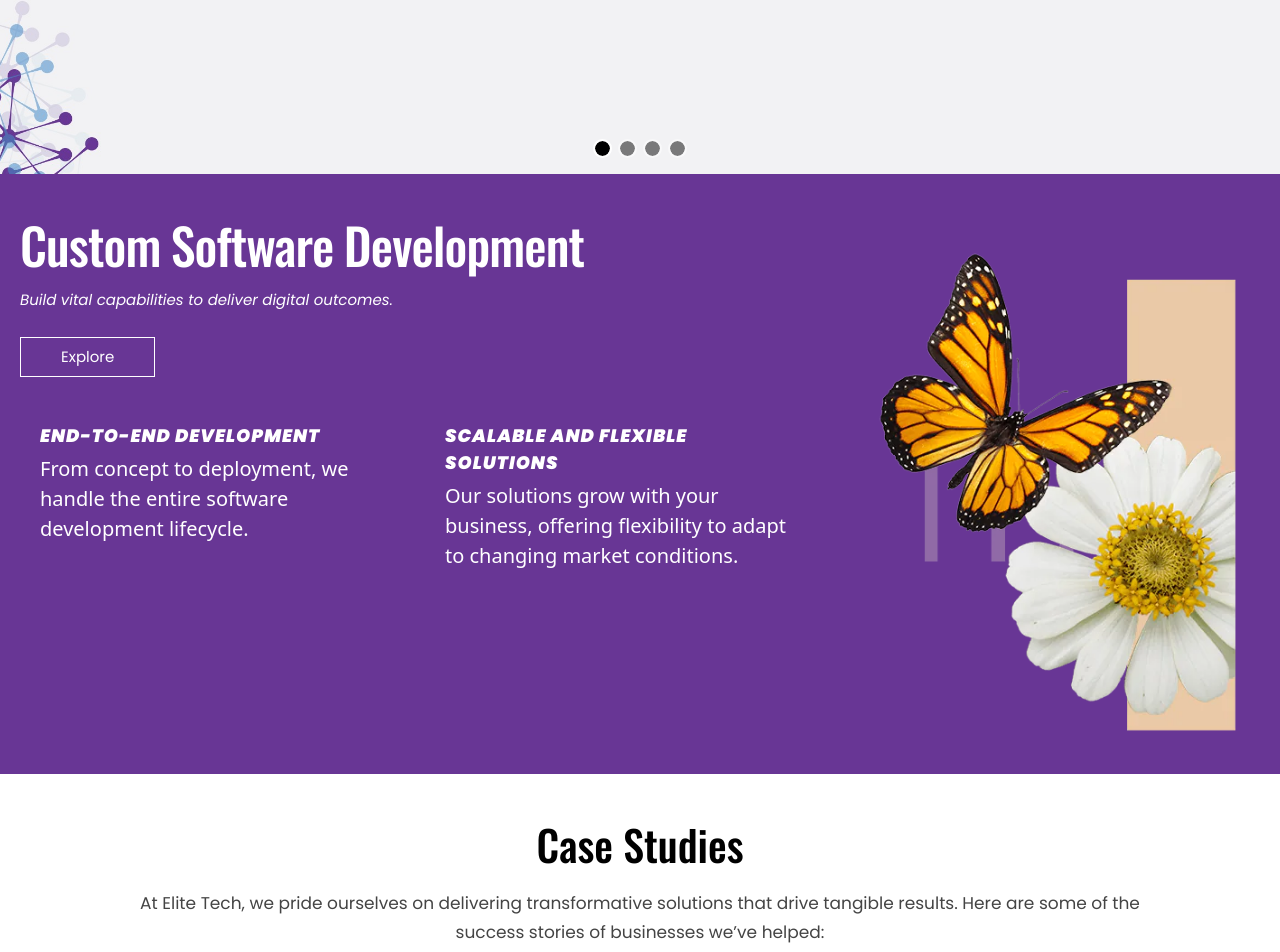
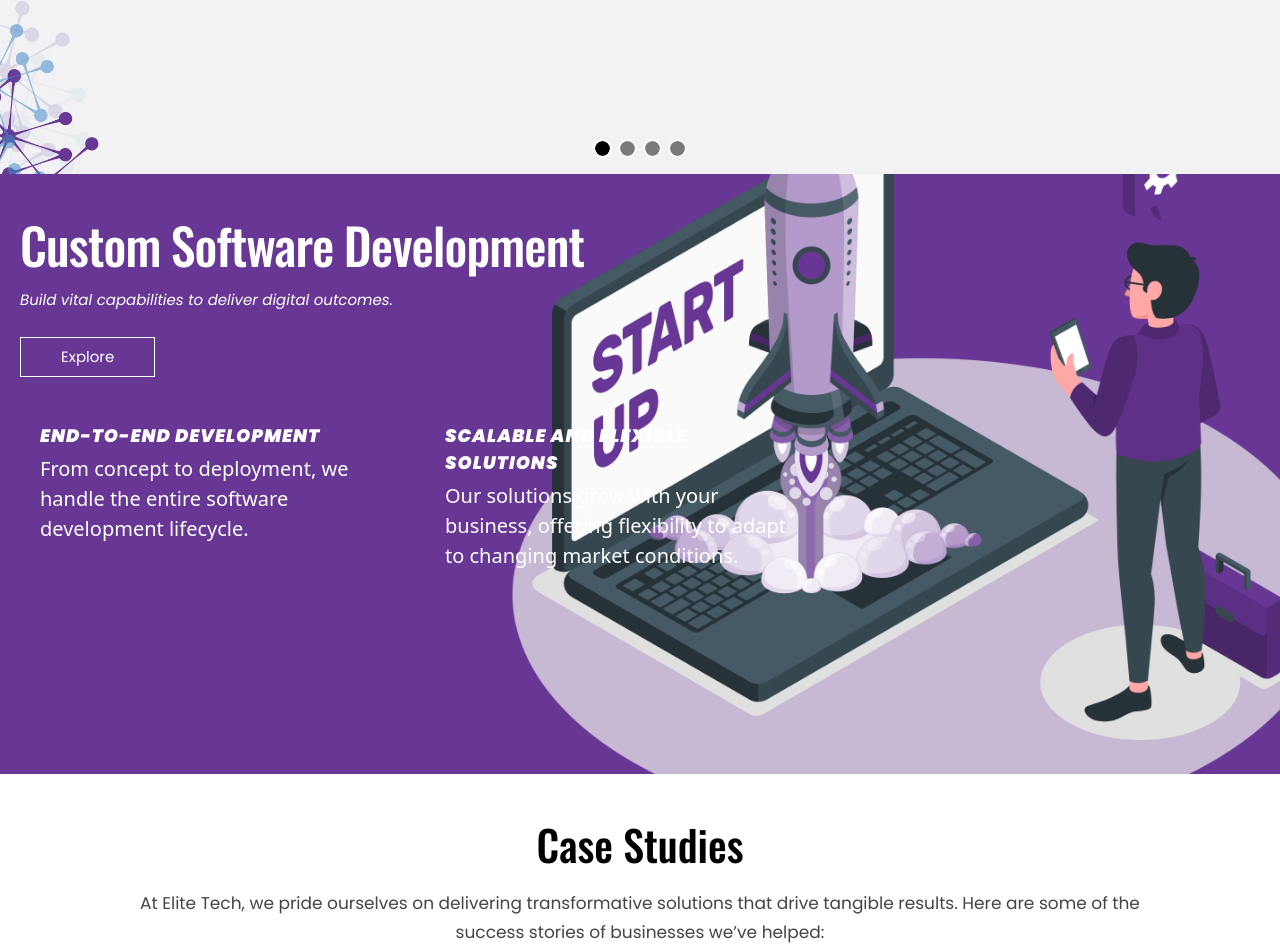
Before and after one commit to amnakhalid625/Elite_tech_website, a React (Vite) app: page / in a window 1280 px wide. Shown: the part 687-1639 px from the top of the page. Built offline with nearby package versions, Linux system fonts and the light colour scheme.

Commit message:
infosys_website_clone

```diff
--- a/src/pages/capabilities/capability.css
+++ b/src/pages/capabilities/capability.css
@@ -13,7 +13,7 @@
 }
 
 .background-butterfly {
-    background-image: url("../../assets/butterfly.png");
+    background-image: url("../../assets/custom.png");
     background-repeat: no-repeat;
     background-position: right -90px bottom -100px;
     background-size: 70%;
```
Also changed, not shown: src/assets/custom.png (added).
